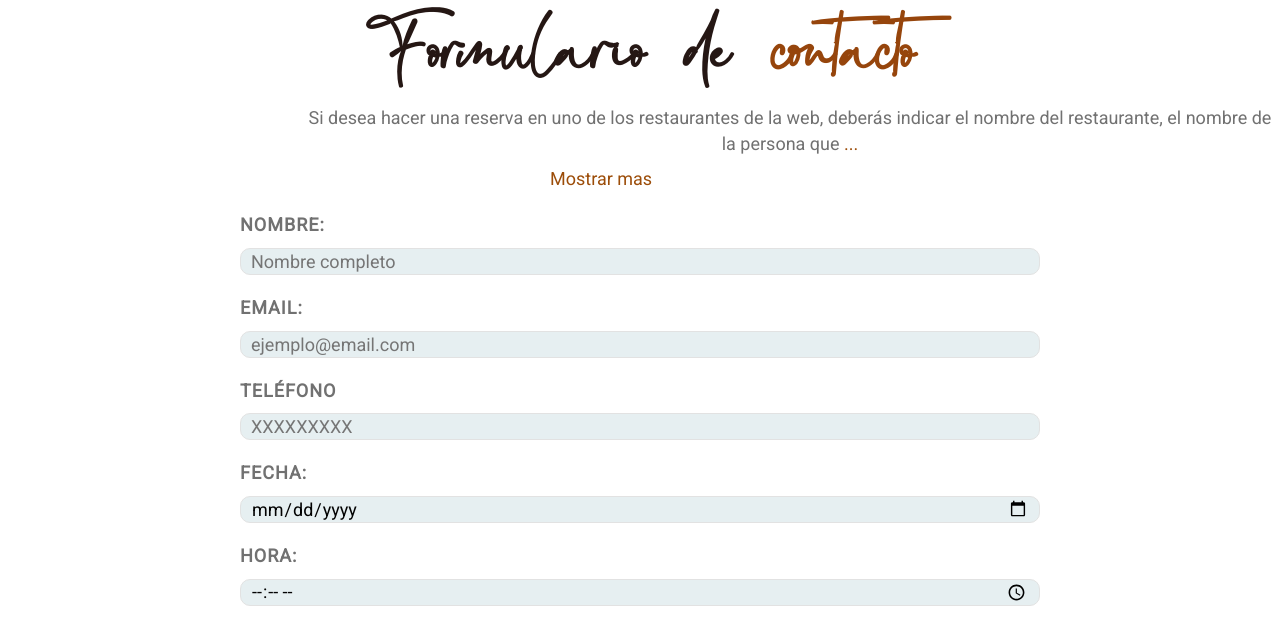
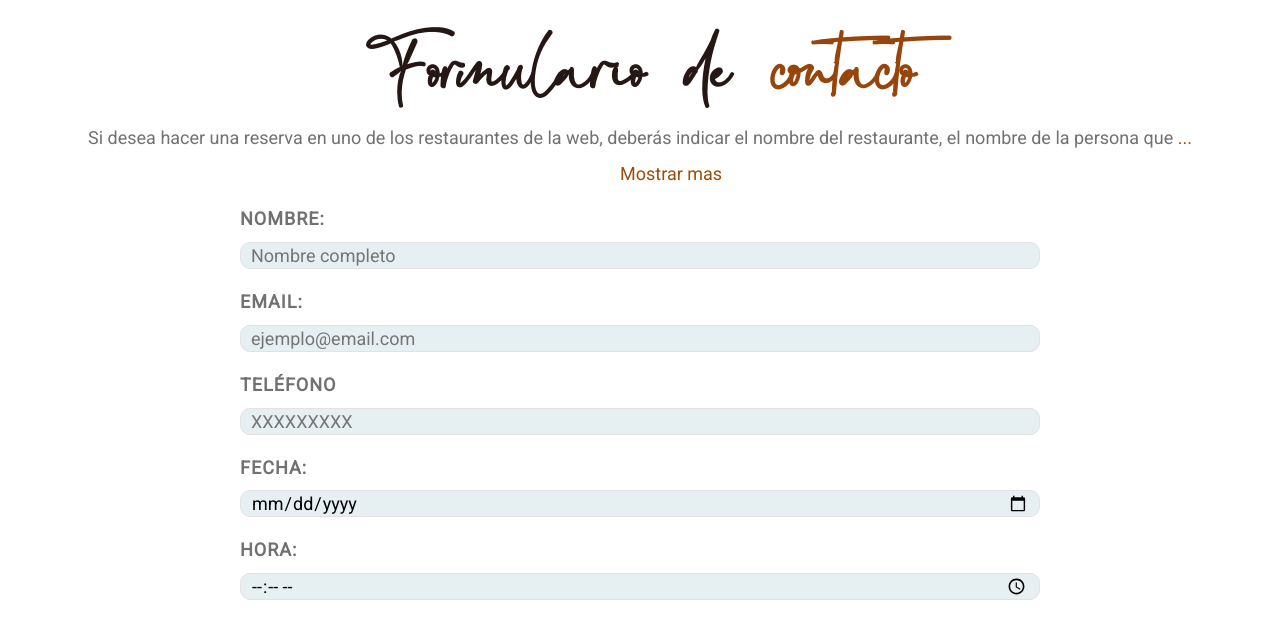
Before and after one commit to infabeti/R3-Jagoba-Xabier-Valentina-Aitor, a website: page contacto.html in a window 1280 px wide. Shown: the part 142-759 px from the top of the page. Drawn offline with nearby package versions, Linux system fonts and the light colour scheme.

Commit message:
Cambios en contacto

```diff
--- a/contacto.html
+++ b/contacto.html
@@ -95,17 +95,17 @@
 
 
 </div>
-
+<div class="container">
     <h1>Formulario de<span> contacto</span></h1>
     <p id="info">Si desea hacer una reserva en uno de los restaurantes de la web, deberás indicar el nombre del restaurante,
     el nombre de la persona que <a id="caja" class="visible">...</a><span class="oculto"> hace la reserva y fecha y hora de la reserva.</br>
-O si lo prefieres puedes hacer la reserva por mail en la dirección reservas@hosteleriasnig.com y por WhatsApp
+    O si lo prefieres puedes hacer la reserva por mail en la dirección <a href="mailto:reservas@hosteleriasnig.com">reservas@hosteleriasnig.com</a> y por WhatsApp
     al número 640932099 indicando los datos previamente mencionados.</br>
     Realizar la reserva 24h antes.</span></p>
 
     <a id="mostrar" href="#" onclick="muestra();" class="visible">Mostrar mas</a>
     <a id="ocultar" href="#" onclick="muestra();" class="oculto">Mostrar menos</a>
-<div class="contenedor">
+
 
 
   <form method="post" action="index.php">
@@ -124,9 +124,9 @@ Realizar la reserva 24h antes.</span></p>
       <input id="submit" name="submit" type="submit" value="Enviar">
   </form>
 
-</div>
 
 
+</div>
 
     <!-- Start Footer
     ============================================= -->
--- a/public/css/estilos.css
+++ b/public/css/estilos.css
@@ -467,7 +467,6 @@ footer a {
 
 #info{
 	text-align:center;
-	margin-left:300px;
 }
 
 #mostrar{
```
Also changed, not shown: test/funcionalidades.js (added). Lines whose indentation alone changed are shown as unchanged.
